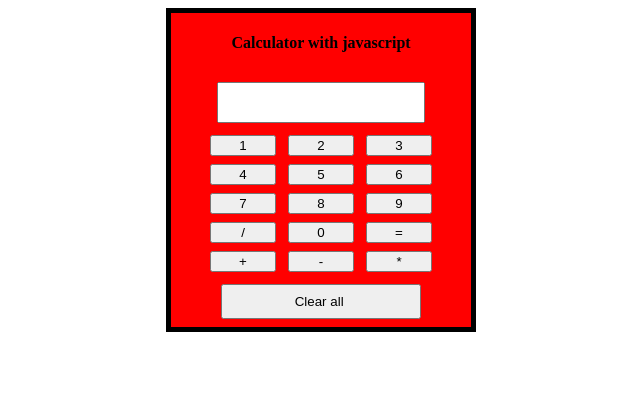
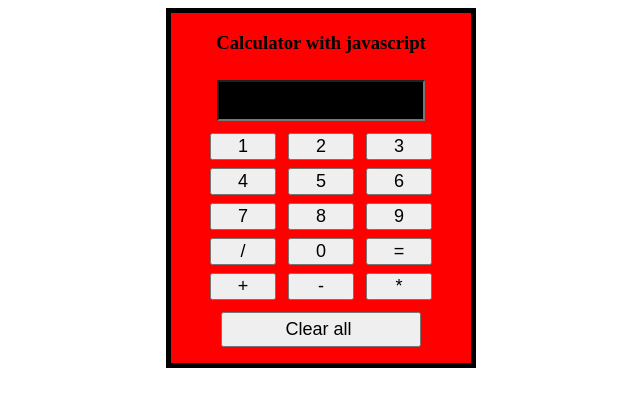
Before and after one commit to sourabh-singh-webdev/calculator-with-html-css-js, a plain HTML site: page index.html in a window 1280 px wide. Shown: the whole page, without its empty margins (319-959 px from the left). Drawn offline with Linux system fonts and the light colour scheme.

Commit message:
saving changes

```diff
--- a/index.css
+++ b/index.css
@@ -4,7 +4,7 @@
     width: 300px;
     background-color: red;
     margin: auto;
-
+    height: 350px;
 
 }
 
@@ -18,6 +18,7 @@
 input {
     width: 66px;
     margin: 4px 4px;
+    font-size: large;
 }
 
 .form-container {
--- a/index.html
+++ b/index.html
@@ -6,15 +6,15 @@
     <meta name="viewport" content="width=device-width, initial-scale=1.0">
     <title>Calculator with html css and javascript</title>
     <link rel = 'stylesheet' href="index.css">
-    <script src="index.js" type="text/javascript"></script>
+
 
 
 </head>
 <body>
-<div class="container" id="un">
-    <h4 align="center">Calculator with javascript</h4>
+    <div class="container" >
+        <h3 align="center" >Calculator with javascript</h4>
         <form name="forms" id="form-container">
-        <input type="text" class="same" name = "dashboard" class="">
+            <input type="text" class="same" name = "dashboard">
             <br>
 
         <input type="button" value="1" onclick="forms.dashboard.value += '1'">
@@ -54,7 +54,11 @@
         </form>
     </div>
     <script>
+        var a = document.getElementsByClassName('same');
+        a[0].style.backgroundColor = 'black';
+        a[0].style.color = 'white';
 
         </script>
 </body>
+
 </html>
```
Lines whose indentation alone changed are shown as unchanged.
